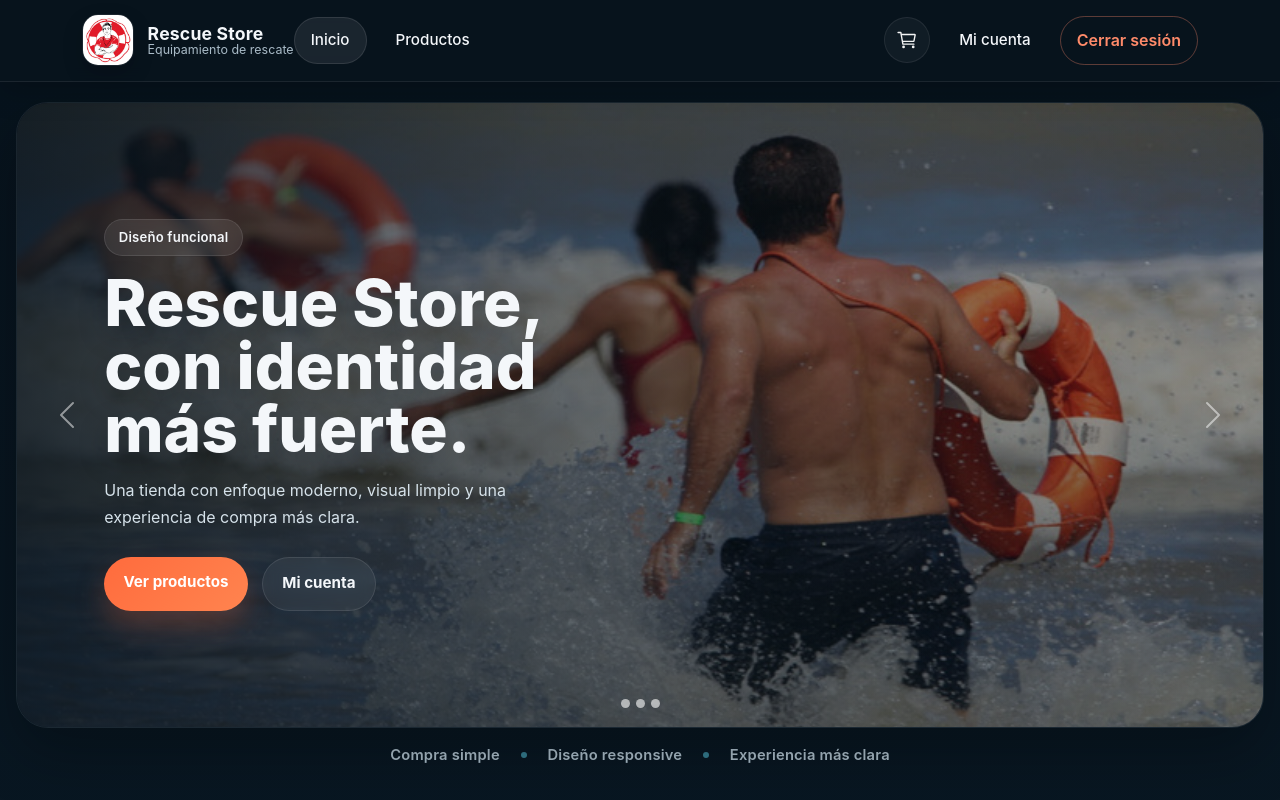
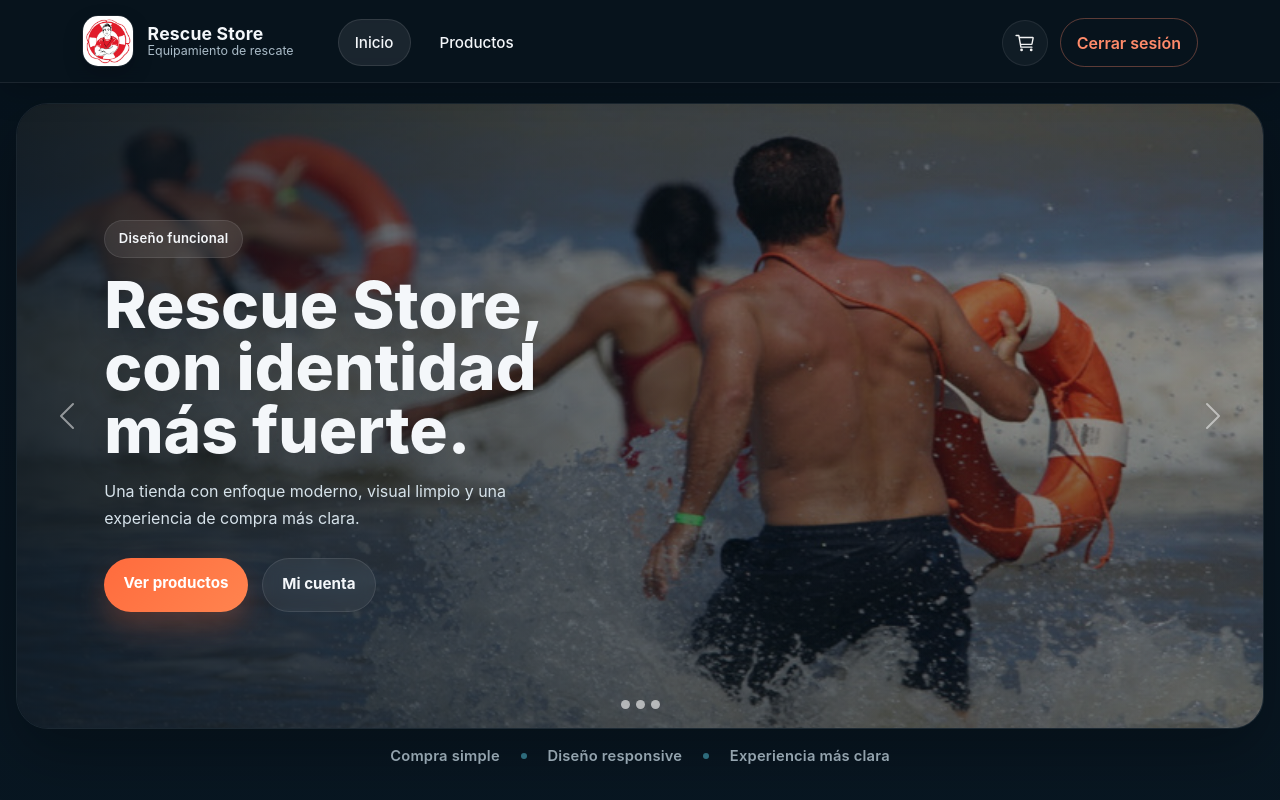
Before and after one commit to Lucas-Epherra/rescue-store, a React (Create React App) app: page / in a window 1280 px wide. Shown: the top 800 px of the page. Built offline with nearby package versions, Linux system fonts and the light colour scheme; no server answers; sample sign-in values are in the browser's storage.

Commit message:
mas estilizado v3

```diff
--- a/src/componentes/navbar/NavbarWidget.js
+++ b/src/componentes/navbar/NavbarWidget.js
@@ -33,9 +33,12 @@ function NavbarWidget() {
           </div>
         </NavLink>
 
-        <Navbar.Toggle aria-controls="main-navbar" className="navbarToggle" />
+        <Navbar.Toggle
+          aria-controls="main-navbar"
+          className="navbarToggle"
+        />
 
-        <Navbar.Collapse id="main-navbar">
+        <Navbar.Collapse id="main-navbar" className="navbarCollapseCustom">
           <Nav className="navContent ms-auto">
             <div className="navLinksGroup">
               <NavLink
@@ -64,16 +67,11 @@ function NavbarWidget() {
 
               {user?.email ? (
                 <div className="sessionBox">
-                  <NavLink
-                    to="/perfil"
-                    className={({ isActive }) =>
-                      isActive ? "navLinkCustom activeNav" : "navLinkCustom"
-                    }
+                  <button
+                    type="button"
+                    className="logoutBtnCustom"
+                    onClick={handleLogout}
                   >
-                    Mi cuenta
-                  </NavLink>
-
-                  <button className="logoutBtnCustom" onClick={handleLogout}>
                     Cerrar sesión
                   </button>
                 </div>
--- a/src/componentes/navbar/navbar.css
+++ b/src/componentes/navbar/navbar.css
@@ -64,6 +64,7 @@
 
 .navbarCollapseCustom {
   margin-top: 0.25rem;
+  margin-left: 2.75rem;
 }
 
 .navContent {
@@ -71,7 +72,7 @@
   align-items: center;
   justify-content: space-between;
   width: 100%;
-  gap: 1.25rem;
+  gap: 1.5rem;
 }
 
 .navLinksGroup,
@@ -155,11 +156,13 @@
 @media (max-width: 991px) {
   .navbarCollapseCustom {
     margin-top: 1rem;
+    margin-left: 0;
     padding: 1rem;
     border-radius: 20px;
     background: rgba(255, 255, 255, 0.03);
     border: 1px solid rgba(255, 255, 255, 0.06);
   }
+
 
   .navContent {
     align-items: flex-start;
```
